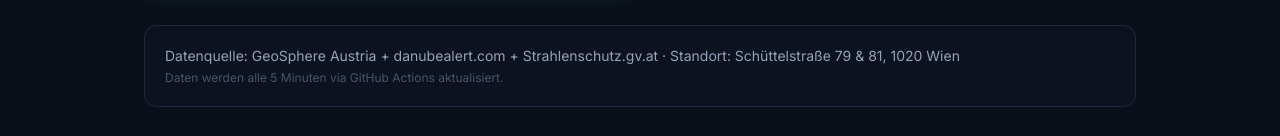
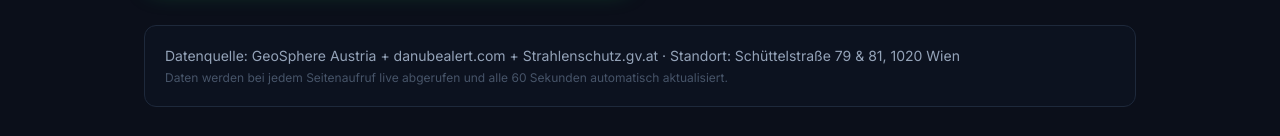
Before and after one commit to koenjo741/schuettel-disaster-management, a website: page public/index.html in a window 1280 px wide. Shown: the part 802-938 px from the top of the page. Drawn offline with nearby package versions, Linux system fonts and the light colour scheme; no server answers.

Commit message:
ui: update footer text to reflect live data architecture

```diff
--- a/public/index.html
+++ b/public/index.html
@@ -155,7 +155,8 @@
     <!-- Data source + info -->
     <section class="fade-in-3 rounded-xl border border-slate-800 bg-slate-900/40 p-5 text-sm text-slate-400 space-y-1">
       <p id="dataSource"></p>
-      <p class="text-xs text-slate-600">Daten werden alle 5 Minuten via GitHub Actions aktualisiert.</p>
+      <p class="text-xs text-slate-600">Daten werden bei jedem Seitenaufruf live abgerufen und alle 60 Sekunden
+        automatisch aktualisiert.</p>
       <p id="errorMsg" class="text-red-400 hidden"></p>
     </section>
   </main>
```
